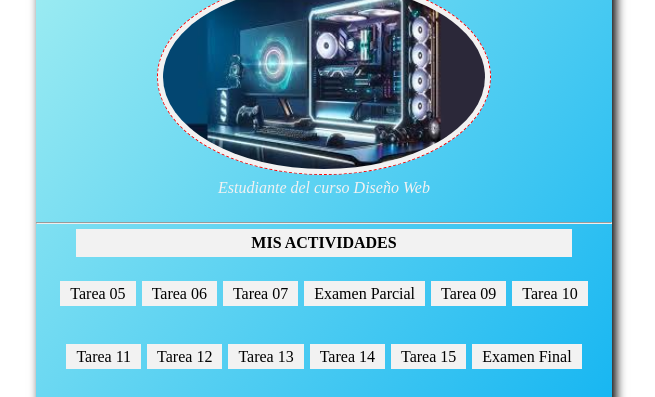
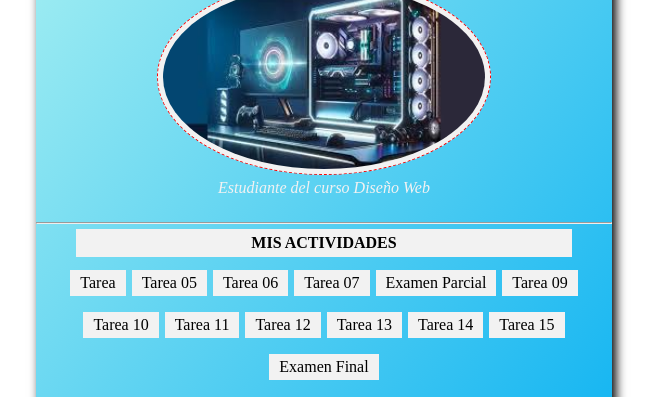
Before and after one commit to Luis-DSW/Luis-DSW.github.io, a plain HTML site: page index.html in a window 1280 px wide. Shown: the part 183-580 px from the top of the page, without its empty margins (316-971 px from the left). Drawn offline with Linux system fonts and the light colour scheme.

Commit message:
Update index.html

```diff
--- a/index.html
+++ b/index.html
@@ -22,6 +22,7 @@
         <div id="tareas">
             <p>Mis Actividades</p>
             <ul>
+                <li><a href="/tareas/index.html">Tarea</a></li>
                 <li><a href="/tareas/index.html">Tarea 05</a></li>
                 <li><a href="#">Tarea 06</a></li>
                 <li><a href="#">Tarea 07</a></li>
```
